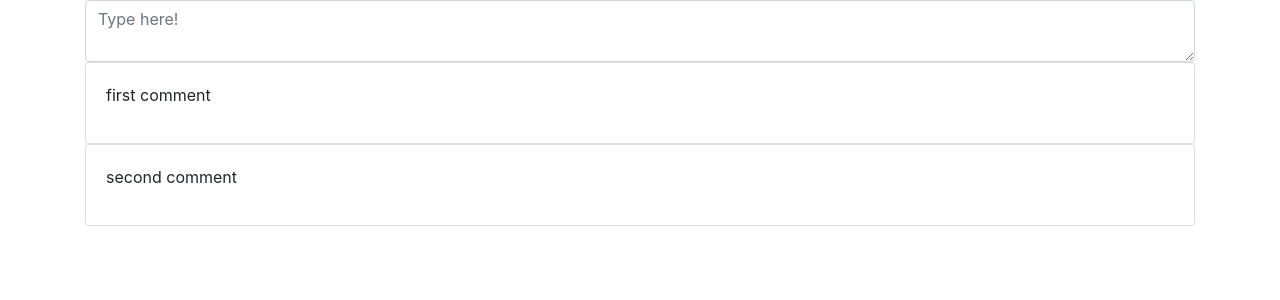
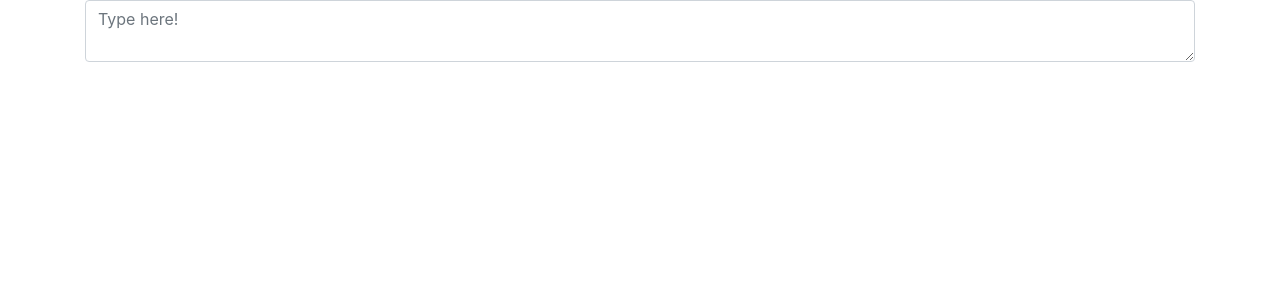
Before and after one commit to hnrqsss/simple-comments, a React (Create React App) app: page / in a window 1280 px wide. Shown: the top 300 px of the page. Built offline with nearby package versions, Linux system fonts and the light colour scheme.

Commit message:
turn Comment into stateless component

```diff
--- a/src/App.js
+++ b/src/App.js
@@ -13,16 +13,7 @@ class App extends Component {
 
     this.postNewComment = this.postNewComment.bind(this)
 
-    this.state = {
-      comments: {
-        1: {
-          comment: 'first comment'
-        },
-        2: {
-          comment: 'second comment'
-        }
-      }
-    }
+    this.state = {comments: {}}
   }
 
   postNewComment(comment) {
```
Also changed, not shown: src/Comment.js (+4 -4 lines).
